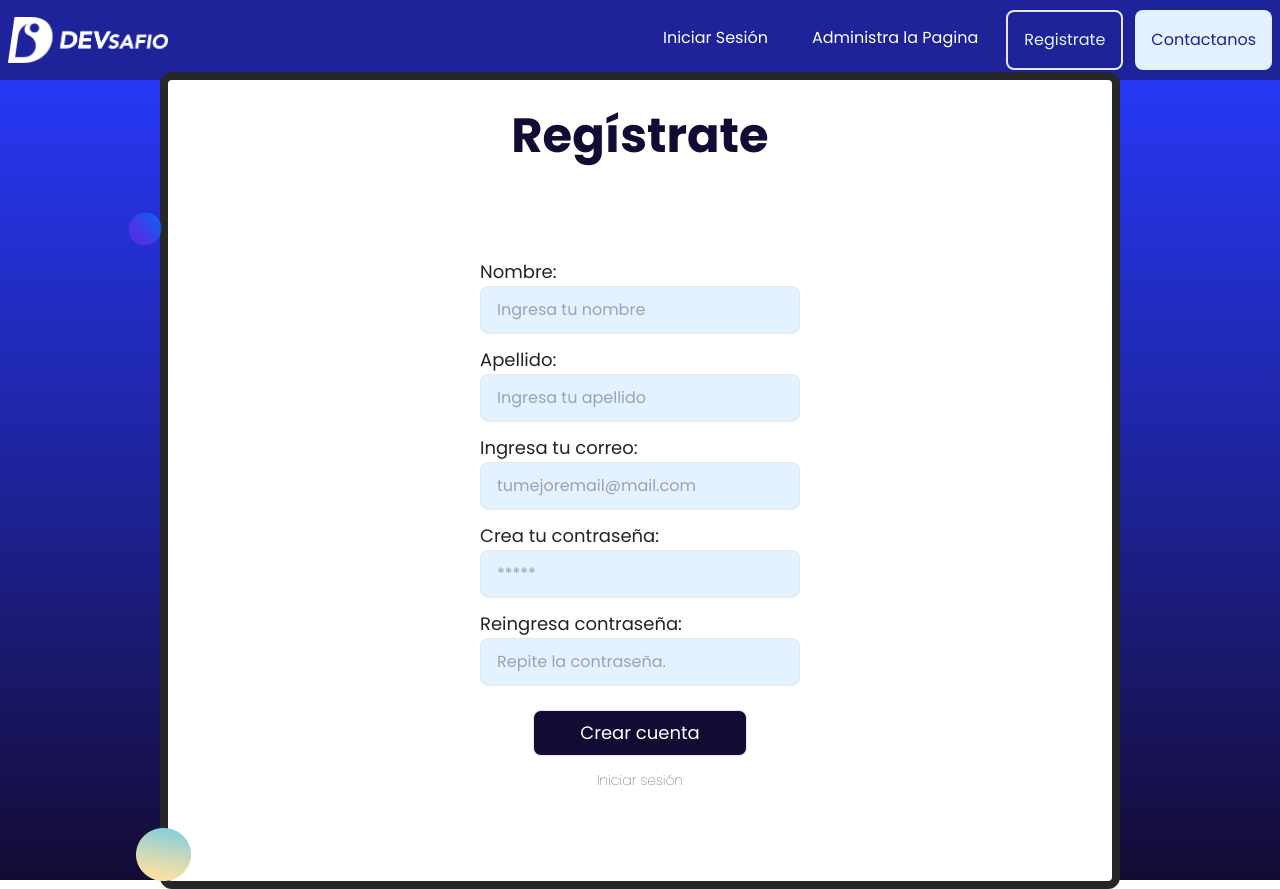
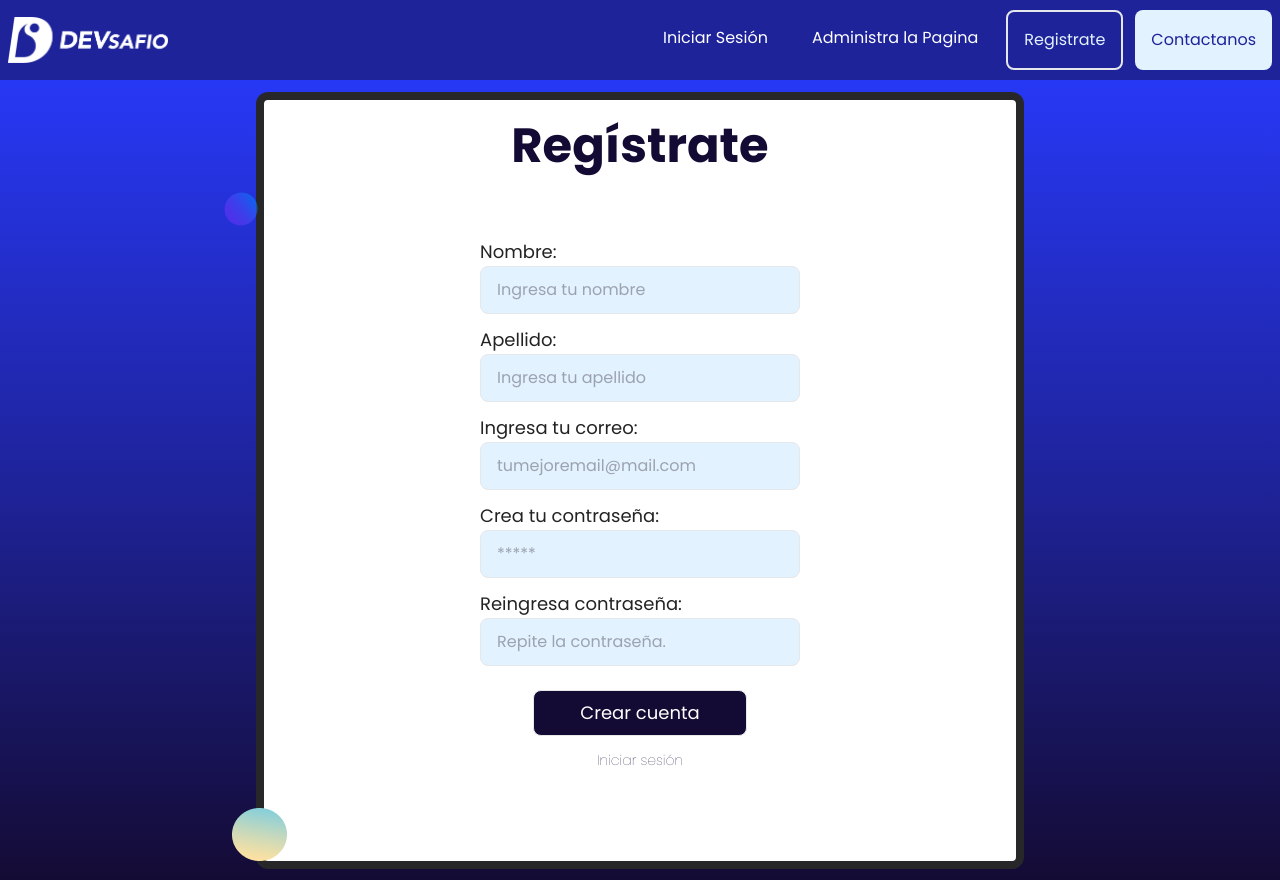
Before and after one commit to vecarope/ejemploReact, a React (Create React App) app: page /register in a window 1280 px wide. Built offline with nearby package versions, Linux system fonts and the light colour scheme; what tw-elements would draw is missing.

Commit message:
feat: add link to login in button login and fix styles

```diff
--- a/src/components/Register/index.jsx
+++ b/src/components/Register/index.jsx
@@ -1,3 +1,4 @@
+import { Link } from 'react-router-dom';
 import { Formik, Field, Form, ErrorMessage } from 'formik';
 import { validateSchema } from '../../validation/validateForm';
 import MoonImage from '../../assets/design/moon_color.png';
@@ -13,8 +14,8 @@ const initialCredentials = {
 
 const Register = () => {
   return (
-    <div class="flex flex-col h-screen md:h-auto items-center md:bg-white md:w-9/12 md:rounded-xl md:border-8 md:border-zinc-800 max-w-screen-xl ">
-      <h1 className="mb-5 py-1.5 md:p-8 text-4xl text-white md:text-5xl md:text-dark-purple font-bold text-center font-sans  ">
+    <div class="flex flex-col items-center md:bg-white md:w-3/5 md:my-11 md:rounded-xl md:border-8 md:border-zinc-800 max-w-screen-xl ">
+      <h1 className=" py-1.5 md:my-4 text-4xl text-white md:text-5xl md:text-dark-purple font-bold text-center font-sans  ">
         Regístrate
       </h1>
       <div class="container ">
@@ -24,7 +25,7 @@ const Register = () => {
           class="object-left-top -mx-10 ... opacity-50"
         />
       </div>
-      <section class="md:h-4/6 md:w-full md:justify-center md:flex">
+      <section class="md:min-w-full md:justify-center md:flex">
         <Formik
           initialValues={initialCredentials}
           validationSchema={validateSchema}
@@ -36,8 +37,9 @@ const Register = () => {
           }}
         >
           {({ errors, touched, isSubmitting }) => (
-            <Form className="form-control w-full max-w-xs md:justify-center ">
+            <Form className="form-control max-w-xs md:justify-center ">
               <div class="md:contents md:items-center">
+                <div class="flex flex-col md:flex-wrap">
                   <div class="flex flex-col md:flex-wrap">
                     <label
                       htmlFor="userName"
@@ -60,6 +62,7 @@ const Register = () => {
                         class="text-red-500"
                       />
                     )}
+                  </div>
                   <label
                     htmlFor="userLastName"
                     className="label-text"
@@ -161,9 +164,12 @@ const Register = () => {
                 >
                   Crear cuenta
                 </button>
+                <Link to={'/login'}>
                   <span class=" flex py-3.5 text-sm text-white text-center font-thin  hover:md:text-mid-blue md:text-dark-purple font-sans">
                     Iniciar sesión
                   </span>
+                </Link>
+
                 {isSubmitting ? (
                   <div>
                     <p>Cargando datos...</p>
```
Lines whose indentation alone changed are shown as unchanged.
